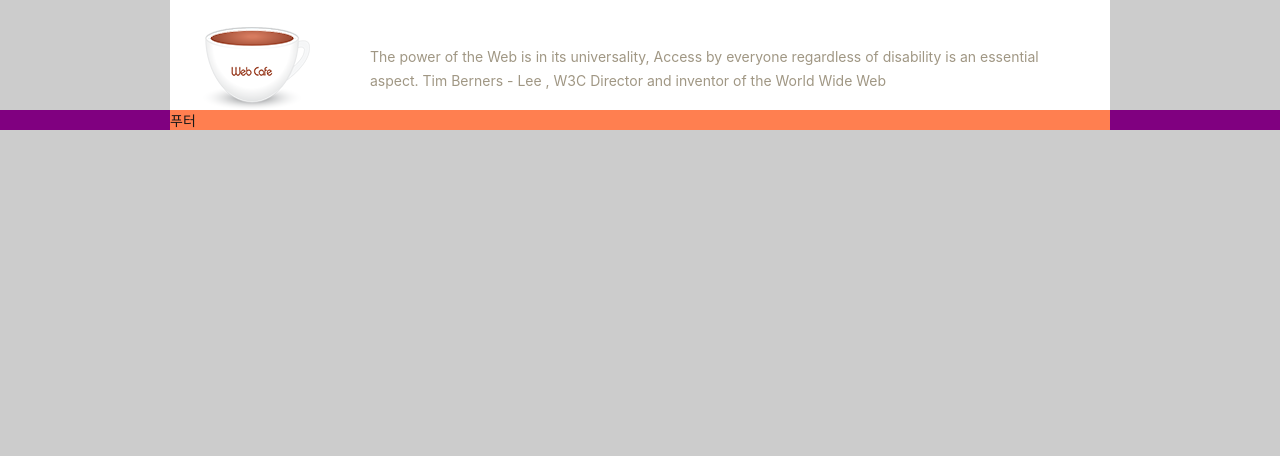
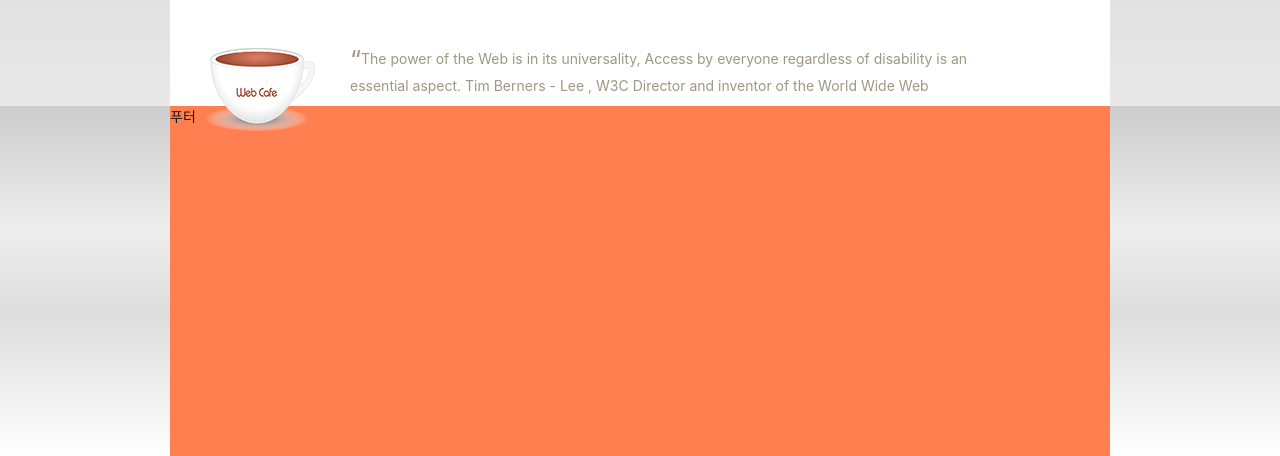
Before and after one commit to GuRaBang/zeroConnecTo, a website: page HTML5/index.html in a window 1280 px wide. Shown: the part 874-1330 px from the top of the page. Before the commit the page ends 1004 px from the top, so only its background shows below. Drawn offline with Linux system fonts and the light colour scheme; a web font is replaced by a local one.

Commit message:
슬로건 마크업 및 디자인 완성

```diff
--- a/HTML5/css/index.css
+++ b/HTML5/css/index.css
@@ -34,7 +34,7 @@ html{
 body{
   font-family: Pretendard, -apple-system, BlinkMacSystemFont, system-ui, Roboto, "Helvetica Neue", "Segoe UI", "Apple SD Gothic Neo", "Noto Sans KR", "Malgun Gothic", "Apple Color Emoji", "Segoe UI Emoji", "Segoe UI Symbol", sans-serif;
   font-weight: 400;
-  background: #ccc;
+  background: url(./images/bg_flower.png) no-repeat 50% 0, #ccc linear-gradient(to bottom, #ccc 0%, #eee 35%, #ddd 60%, #fff 100%);
   color: #181818;
   font-size: 1.4rem;
 }
@@ -865,41 +865,55 @@ body{
 
 /* 슬로건 */
 .slogan{
-  display: flex;
   background-color: #fff;
-  align-items: center;
-  justify-content: space-around;
+  position: relative;
+  padding: 10px 100px 10px 180px;
 }
 
 .slogan-title{
   color: transparent;
+  position: absolute;
+  left: 35px;
+  bottom: -25px;
   width: 110px;
   height: 83px;
+  line-height: 83px;
+  text-align: center;
   background-image: url(./images/coffee.png);
   background-repeat: no-repeat;
 }
 
-.slogan-content{
-  line-height: 24px;
-  color: #a09784;
-  width: 710px;
+.slogan-title::after{
+  content: "";
+  position: absolute;
+  height: 100%;
+  width: 100%;
+  top: 0;
+  left: 0;
+  background: url(./images/coffee.png) no-repeat 0 0;
 }
 
+.slogan-content{
+  color: #a09784;
+  line-height: 1.5;
+}
 
-.slogan-content q::after, .slogan-content q::before{
-  display: none;
+.slogan-content q::after{
+  content: "";
 }
 
 .slogan-content q::before{
-  content: '';
-  background
+  display: inline-block;
+  font-size: 2.5rem;
+  transform: translateY(5px);
 }
 
 
 /* 푸터 */
 .footer{
-  background: purple;
+  background:  #ccc linear-gradient(to bottom, #ccc 0%, #eee 35%, #ddd 60%, #fff 100%);
 }
 .footer-inner{
   background: coral;
+  height: 350px;
 }
```
